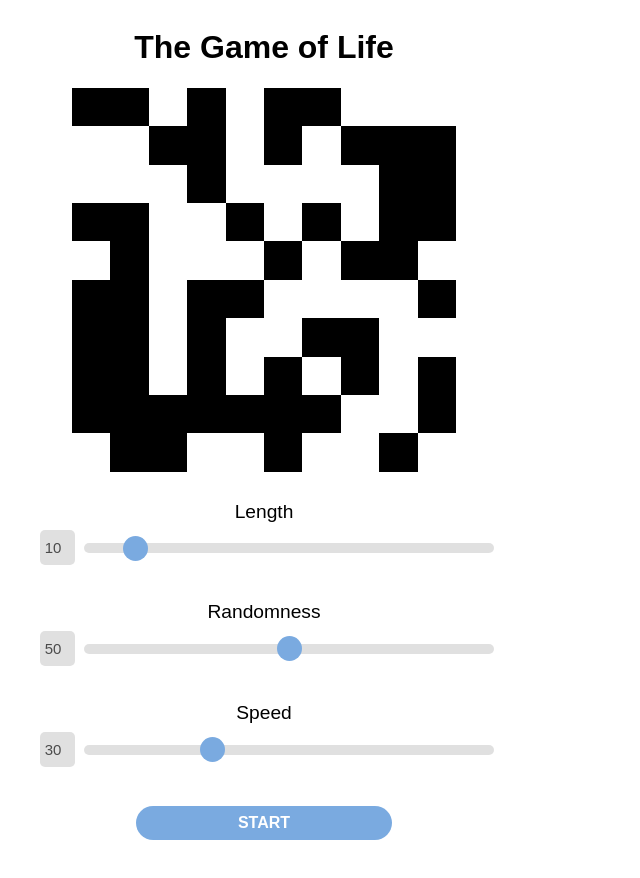
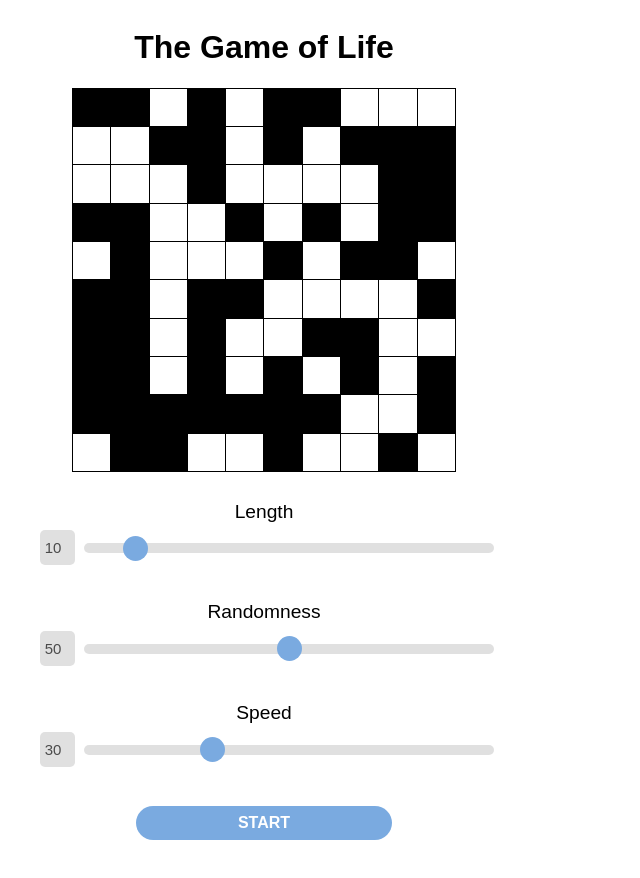
Before and after one commit to ViniciusALS/Game-of-Life, a React (Create React App) app: page / in a window 1280 px wide. Shown: the whole page, without its empty margins (0-640 px from the left). Built offline with nearby package versions, Linux system fonts and the light colour scheme.

Commit message:
Substitutes game-row and game-col by game-cell

```diff
--- a/src/stylesheets/GameBoard.css
+++ b/src/stylesheets/GameBoard.css
@@ -6,7 +6,7 @@
     height: 30vw;
 }
 
-.game-row, .game-col {
+.game-cell {
     border: 1px solid black;
 }
 
```
